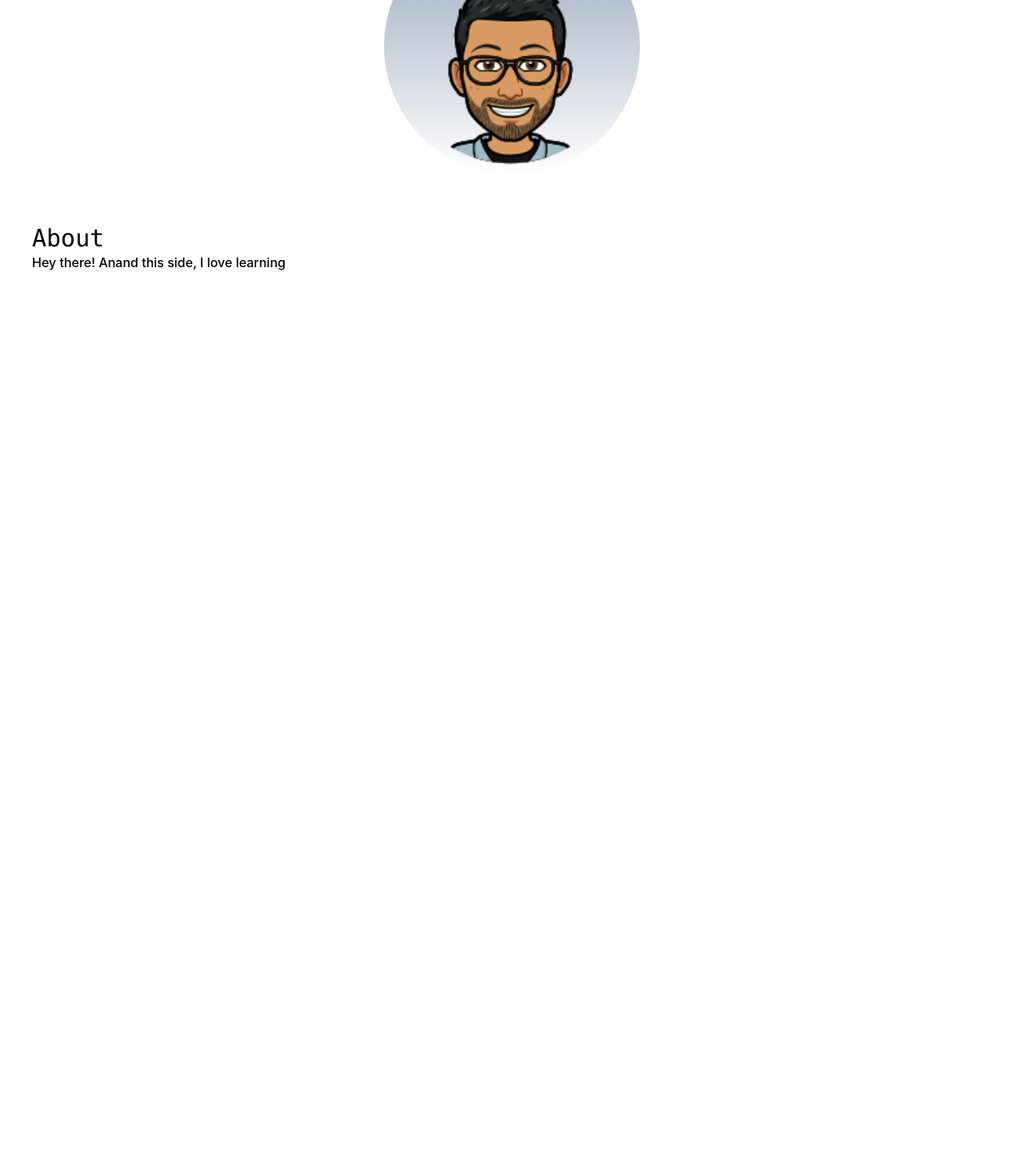
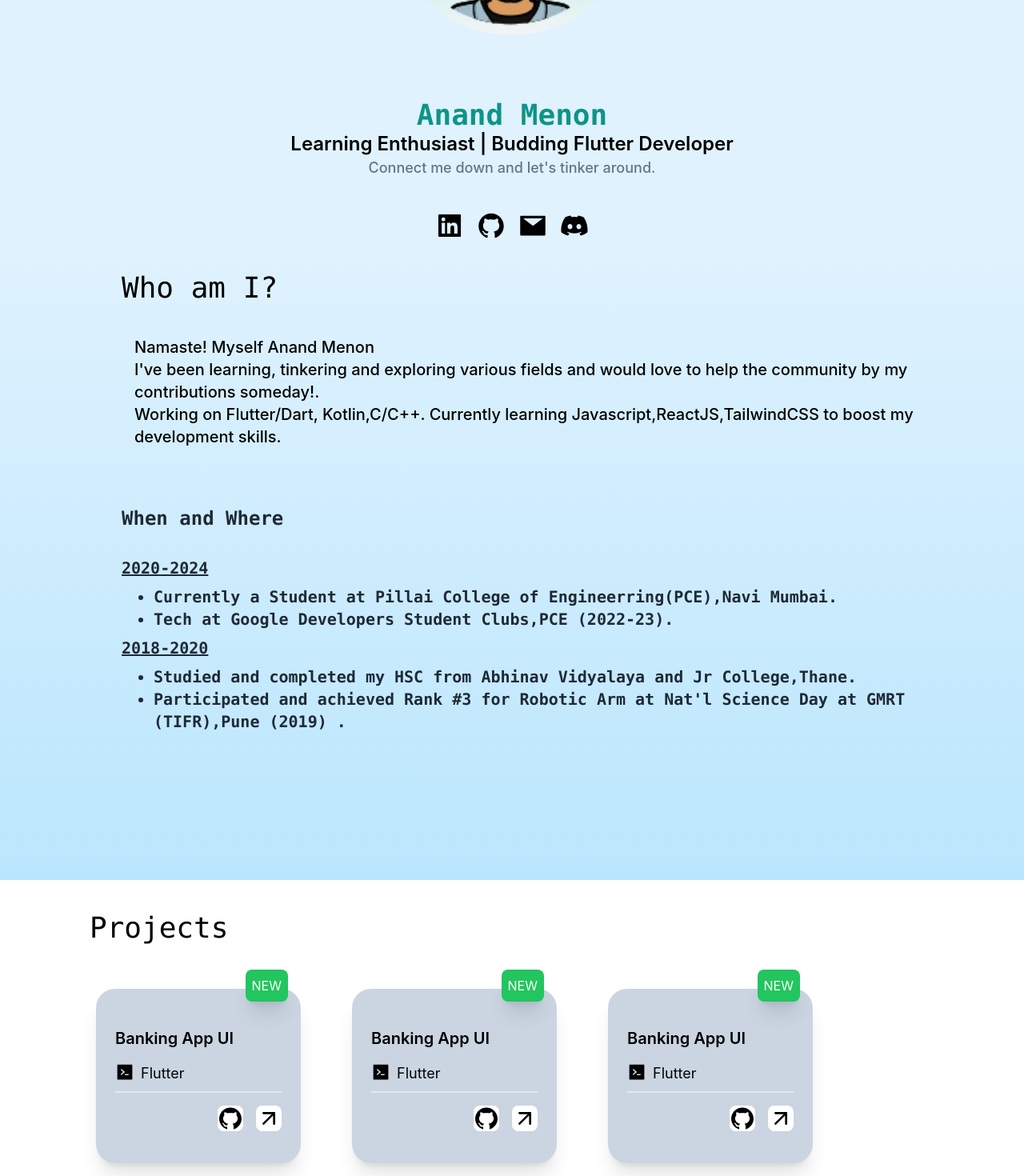
Before and after one commit to anandsm08/reactportfolio, a Next.js app: page / in a window 1280 px wide. Shown: the part 520-1990 px from the top of the page at 80% size. Before the commit the page ends 860 px from the top, so only its background shows below. Built offline with nearby package versions, Linux system fonts and the light colour scheme.

Commit message:
commit 2: Updated abot/projects

```diff
--- a/pages/index.js
+++ b/pages/index.js
@@ -1,10 +1,12 @@
 import Head from "next/head";
 
 import { BsMoonStarsFill } from "react-icons/bs";
-import { AiFillBehanceCircle, AiFillGithub, AiFillLinkedin, AiFillMail } from "react-icons/ai";
+import { AiFillBehanceCircle, AiFillGithub, AiFillLinkedin, AiFillMail,AiFillCode } from "react-icons/ai";
 import { FaDiscord } from "react-icons/fa";
+import { FiArrowUpRight } from "react-icons/fi";
+
 import Image from "next/image";
-import yoo from "../public/yoo.png";
+import hero from "../public/yoo.png";
 
 export default function Home() {
   return (
@@ -16,18 +18,13 @@ export default function Home() {
       </Head>
 
       <main>
-        <section className="min-h-screen ">
+        <section className="min-h-screen bg-sky-100 ">
 
-          {/* <div className=" flex  justify-between items-center">
 
-          </div> */}
-          <nav className="py-5 mb-10 flex justify-between ">
+          <nav className="py-5 mb-10 flex justify-between  ">
           <h1 className=" text-lg ml-20 font-akira ">AM</h1>
             <ul className="  flex  mr-5 items-center ">
-
-
-
-              <li className="ml-4   text-md ">Work.</li>
+              <li className="ml-4   text-md "><a href="#">Work</a></li>
               <li className=" ml-4 text-md ">
                 <a href="#">Resume</a>
               </li>
@@ -38,32 +35,165 @@ export default function Home() {
             </ul>
           </nav>
 
+
+
+            <div className=" relative mx-auto  mt-44 py-20 h-80 w-80 justify-center">
+              <Image src={hero} alt=""  className="bg-gradient-to-b from-teal-300  to-gray-100 rounded-full " layout="fill" objectFit="cover" />
+            </div>
             <div className=" pt-10 py-10 px-20 text-center ">
-                <h2 className="font-bold text-4xl font-mono text-teal-600 ">Anand Menon</h2>
-                <h3 className="font-semibold text-xl  "> Learning Enthusiast </h3>
-                <p className= " font-medium text-lg text-slate-500"> *NOT* a Frontend Developer. </p>
-                <p className= " font-medium text-md text-slate-500"> Connect me down and let&apos;s tinker around. </p>
+
+                <h2 className="font-bold text-4xl font-mono text-teal-600 mt-10 ">Anand Menon</h2>
+                <h3 className="font-semibold text-2xl  "> Learning Enthusiast | Budding Flutter Developer  </h3>
+
+
+                <p className= " font-medium text-lg text-slate-500"> Connect me down and let&apos;s tinker around. </p>
             </div>
 
-            <div className=" flex  justify-center ml-10 mr-10  gap-4 text-3xl text-gray-700 ">
+            <div className=" flex  justify-center ml-10 mr-10  gap-4 text-4xl  ">
               <a href="https://linkedin.com/in/anandsm08"><AiFillLinkedin /></a>
               <a href="https://github.com/anandsm08"><AiFillGithub /></a>
               <a href="mailto:codinand@gmail.com"><AiFillMail /></a>
               <a href="https://discordapp.com/users/264769172104413196"><FaDiscord /></a>
             </div>
 
-            <div className=" relative mx-auto  mt-20 py-20 h-80 w-80">
-              <Image src={yoo} alt=""  className="bg-gradient-to-b from-slate-400  to-white rounded-full" layout="fill" objectFit="cover"/>
+
+        </section>
+
+
+        <section class="about-me" className=" min-h-screen items-center justify-between bg-gradient-to-b from-sky-100 to-sky-200">
+            <div className="">
+            <div className="flex justify-between">
+              <div className="mx-10 justify-center ">
+                <h2 className="text-4xl font-mono py-10 px-28">Who am I?</h2>
+                <p className="text-xl font-medium  px-32">Namaste! Myself Anand Menon </p>
+                <p className="text-xl font-medium ml-32">I&apos;ve been learning, tinkering  and exploring various fields and would love to help the community by my contributions someday!. </p>
+                <p className="text-xl font-medium ml-32">Working on Flutter/Dart, Kotlin,C/C++. Currently learning Javascript,ReactJS,TailwindCSS to boost my development skills. </p>
+
+              </div>
+            </div>
+            <div className=" font-mono py-10 px-28 ml-10 text-gray-800 font-semibold">
+              <h2 className="text-2xl py-8">When and Where</h2>
+              <h3 className="text-xl underline ">2020-2024</h3>
+              <ul className="text-xl ml-10 py-2 list-disc" >
+                <li>Currently a Student at <a href="https://www.pce.ac.in" rel="noreferer"><strong>Pillai College of Engineerring(PCE),Navi Mumbai.</strong></a></li>
+                <li>Tech at Google Developers Student Clubs,PCE (2022-23).         </li>
+
+              </ul>
+              <h3 className="text-xl underline ">2018-2020</h3>
+              <ul className="text-xl ml-10 py-2 list-disc" >
+                <li>Studied and completed my HSC from <a href="https://www.abhinav.ac.in" rel="noreferer"><strong>Abhinav Vidyalaya and Jr College,Thane.</strong></a></li>
+                <li>Participated and achieved Rank #3 for Robotic Arm at Nat&apos;l Science Day at GMRT (TIFR),Pune (2019) .        </li>
+
+              </ul>
+            </div>
             </div>
         </section>
 
-          <section>
-            <div className="mx-10 ">
-              <h2 className="text-3xl font-mono">About</h2>
-              <p className="font-medium">Hey there! Anand this side, I love learning </p>
+        <section className="min-h-screen bg-gradient-to-b from-sky-200 to-sky-600" class="projects">
+          <div clasName="mx-10 justify-center">
+          <h2 className="text-4xl font-mono py-10 px-28">Projects</h2>
+          </div>
+          <div className="flex  px-20 justify-start sm:flex">
+            <div className="rounded-lg h-70 w-60 mx-10 ">
+            <div class="relative  py-6 px-6 rounded-3xl w-64 my-4 shadow-xl  backdrop-blur-lg bg-slate-300">
+            <div class=" text-white flex items-center absolute rounded-lg py-2 px-2 shadow-xl bg-green-500 right-4 -top-6">
+              <p>NEW</p>
             </div>
+            <div class="mt-6">
+                <p class="text-xl font-semibold my-2">Banking App UI</p>
+                <div class="flex space-x-2 text-black text-sm py-2">
+                  <AiFillCode className="h-6 w-6"></AiFillCode>
+                     <p className="text-lg">Flutter</p>
+                </div>
 
-          </section>
+                <div class="border-t-2 "></div>
+
+                <div class="flex justify-end py-2 ">
+                    <div class="my-2">
+                        <div class="flex space-x-2 align-middle rounded-lg bg-white mr-4">
+                            <AiFillGithub className="h-8 w-8"></AiFillGithub>
+                        </div>
+                    </div>
+                     <div class="my-2 rounded-lg bg-white">
+                        <FiArrowUpRight className="h-8 w-8"></FiArrowUpRight>
+                    </div>
+                </div>
+            </div>
+            </div>
+           </div>
+
+           <div className="rounded-lg h-70 w-60 mx-10 ">
+            <div class="relative  py-6 px-6 rounded-3xl w-64 my-4 shadow-xl  backdrop-blur-lg bg-slate-300">
+            <div class=" text-white flex items-center absolute rounded-lg py-2 px-2 shadow-xl bg-green-500 right-4 -top-6">
+              <p>NEW</p>
+            </div>
+            <div class="mt-6">
+                <p class="text-xl font-semibold my-2">Banking App UI</p>
+                <div class="flex space-x-2 text-black text-sm py-2">
+                  <AiFillCode className="h-6 w-6"></AiFillCode>
+                     <p className="text-lg">Flutter</p>
+                </div>
+
+                <div class="border-t-2 "></div>
+
+                <div class="flex justify-end py-2 ">
+                    <div class="my-2">
+                        <div class="flex space-x-2 align-middle rounded-lg bg-white mr-4">
+                            <AiFillGithub className="h-8 w-8"></AiFillGithub>
+                        </div>
+                    </div>
+                     <div class="my-2 rounded-lg bg-white">
+                        <FiArrowUpRight className="h-8 w-8"></FiArrowUpRight>
+                    </div>
+                </div>
+            </div>
+            </div>
+           </div>
+
+           <div className="rounded-lg h-70 w-60 mx-10 ">
+            <div class="relative  py-6 px-6 rounded-3xl w-64 my-4 shadow-xl  backdrop-blur-lg bg-slate-300">
+            <div class=" text-white flex items-center absolute rounded-lg py-2 px-2 shadow-xl bg-green-500 right-4 -top-6">
+              <p>NEW</p>
+            </div>
+            <div class="mt-6">
+                <p class="text-xl font-semibold my-2">Banking App UI</p>
+                <div class="flex space-x-2 text-black text-sm py-2">
+                  <AiFillCode className="h-6 w-6"></AiFillCode>
+                     <p className="text-lg">Flutter</p>
+                </div>
+
+                <div class="border-t-2 "></div>
+
+                <div class="flex justify-end py-2 ">
+                    <div class="my-2">
+                        <div class="flex space-x-2 align-middle rounded-lg bg-white mr-4">
+                            <AiFillGithub className="h-8 w-8"></AiFillGithub>
+                        </div>
+                    </div>
+                     <div class="my-2 rounded-lg bg-white">
+                        <FiArrowUpRight className="h-8 w-8"></FiArrowUpRight>
+                    </div>
+                </div>
+            </div>
+            </div>
+           </div>
+
+
+    </div>
+
+
+
+
+
+
+
+
+
+
+
+
+
+        </section>
 
 
       </main>
--- a/tailwind.config.js
+++ b/tailwind.config.js
@@ -1,5 +1,6 @@
 /** @type {import('tailwindcss').Config} */
 module.exports = {
+
   content: [
     "./pages/**/*.{js,ts,jsx,tsx}",
     "./components/**/*.{js,ts,jsx,tsx}",
```
